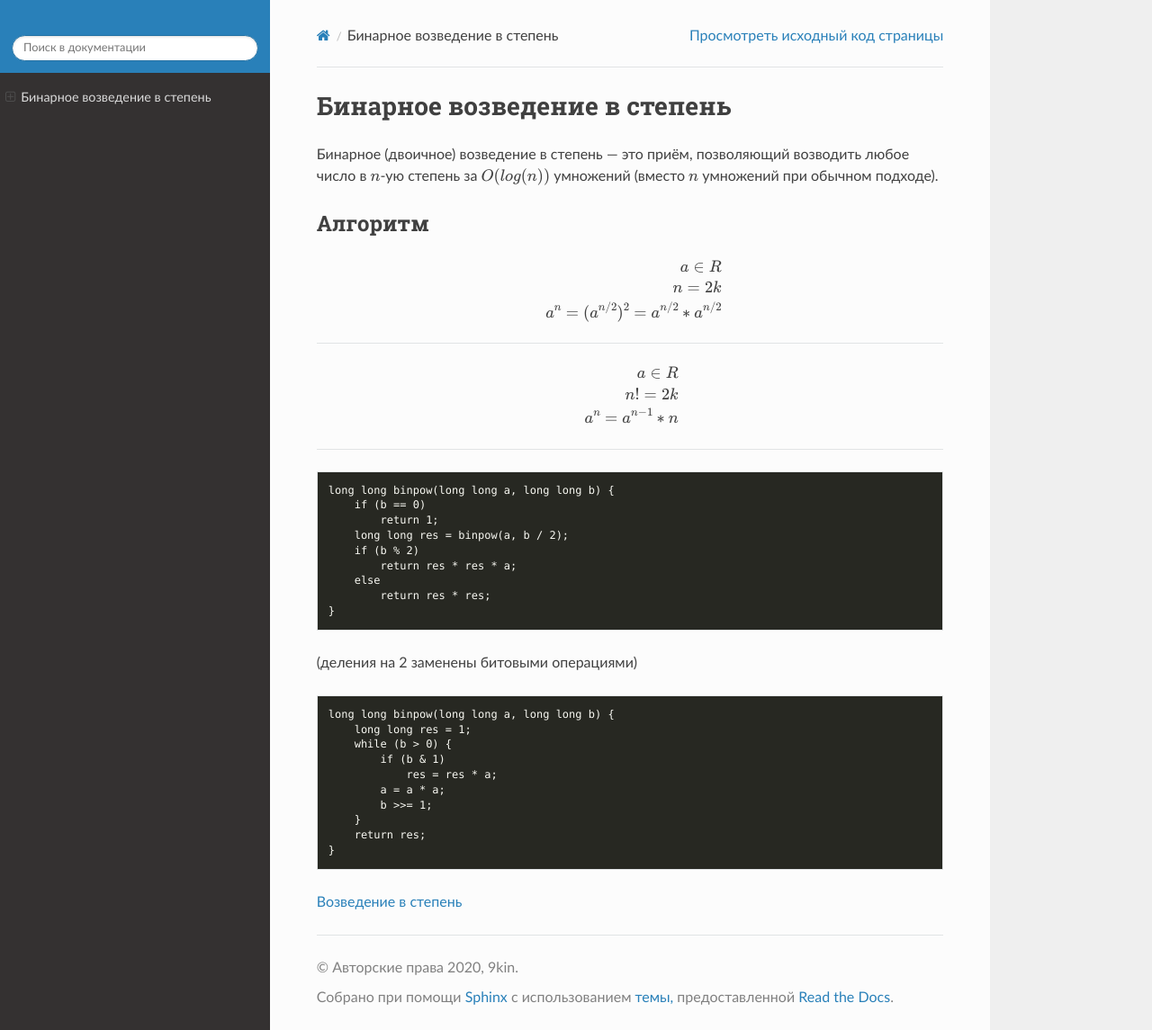
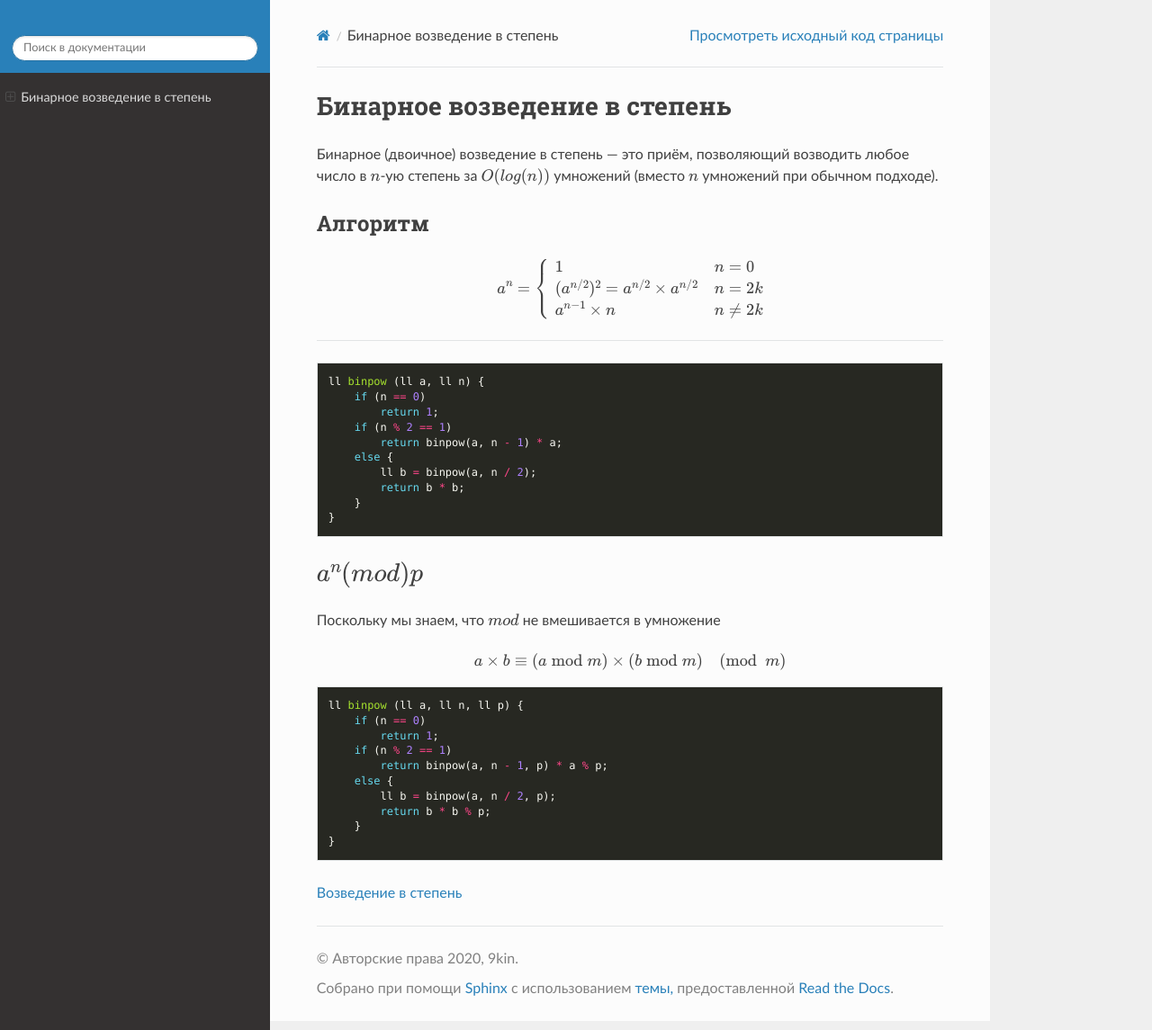
Before and after one commit to 9kin/algowiki, a Sphinx documentation site: the page built from source/algebra/binary-exp.rst, in a window 1280 px wide and 1145 px high. Shown: the whole window at 90% size. Built offline with Sphinx 7.4.7 and the Read the Docs theme 2.0.0, drawn with Linux system fonts in a browser that asks for light colours.

Commit message:
some update

```diff
--- a/source/algebra/binary-exp.rst
+++ b/source/algebra/binary-exp.rst
@@ -8,51 +8,51 @@
 
 
 
+.. math::
 
-.. math::
-	a\in R
-
-	n = 2k
-
-	a^n = (a^{n/2}) ^2 = a^{n/2} * a^{n/2}
-
-___________________
-
-
-.. math::
-	a\in R
-
-	n != 2k
-
-	a^n = a^{n-1} * n
+    a^{n} =
+     \begin{cases}
+       1 &n = 0\\
+       (a^{n/2}) ^2 = a^{n/2} \times a^{n/2} &n = 2k\\
+       a^{n-1} \times n &n \neq 2k
+     \end{cases}
 
 ________________________
 
-.. code-block:: text
+.. code-block:: cpp
 
-	long long binpow(long long a, long long b) {
-	    if (b == 0)
-		return 1;
-	    long long res = binpow(a, b / 2);
-	    if (b % 2)
-		return res * res * a;
-	    else
-		return res * res;
-	}
+    ll binpow (ll a, ll n) {
+        if (n == 0)
+            return 1;
+        if (n % 2 == 1)
+            return binpow(a, n - 1) * a;
+        else {
+            ll b = binpow(a, n / 2);
+            return b * b;
+        }
+    }
 
-(деления на 2 заменены битовыми операциями)
 
-.. code-block:: text
+:math:`a^{n} (mod) p`
+++++++++++++++++++++++
 
-	long long binpow(long long a, long long b) {
-	    long long res = 1;
-	    while (b > 0) {
-		if (b & 1)
-		    res = res * a;
-		a = a * a;
-		b >>= 1;
-	    }
-	    return res;
-	}
+Поскольку мы знаем, что :math:`mod` не вмешивается в умножение
+
+.. math::
+
+    a\times b\equiv (a \bmod m)\times(b \bmod m) \pmod m
+
+.. code-block:: cpp
+
+    ll binpow (ll a, ll n, ll p) {
+        if (n == 0)
+            return 1;
+        if (n % 2 == 1)
+            return binpow(a, n - 1, p) * a % p;
+        else {
+            ll b = binpow(a, n / 2, p);
+            return b * b % p;
+        }
+    }
 
 `Возведение в степень <https://www.e-olymp.com/ru/problems/273>`_
```
Also changed, not shown: source/index.rst (+38 -0 lines), 9 other files.
